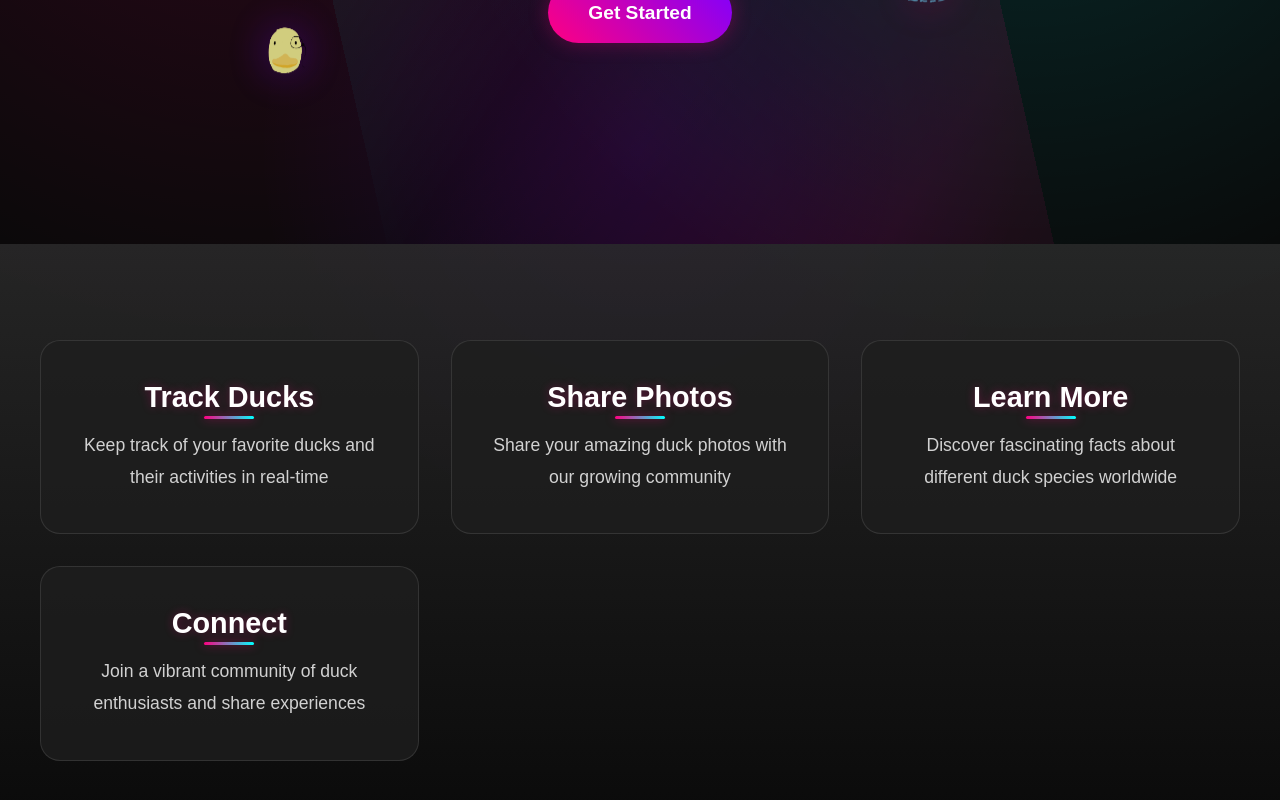
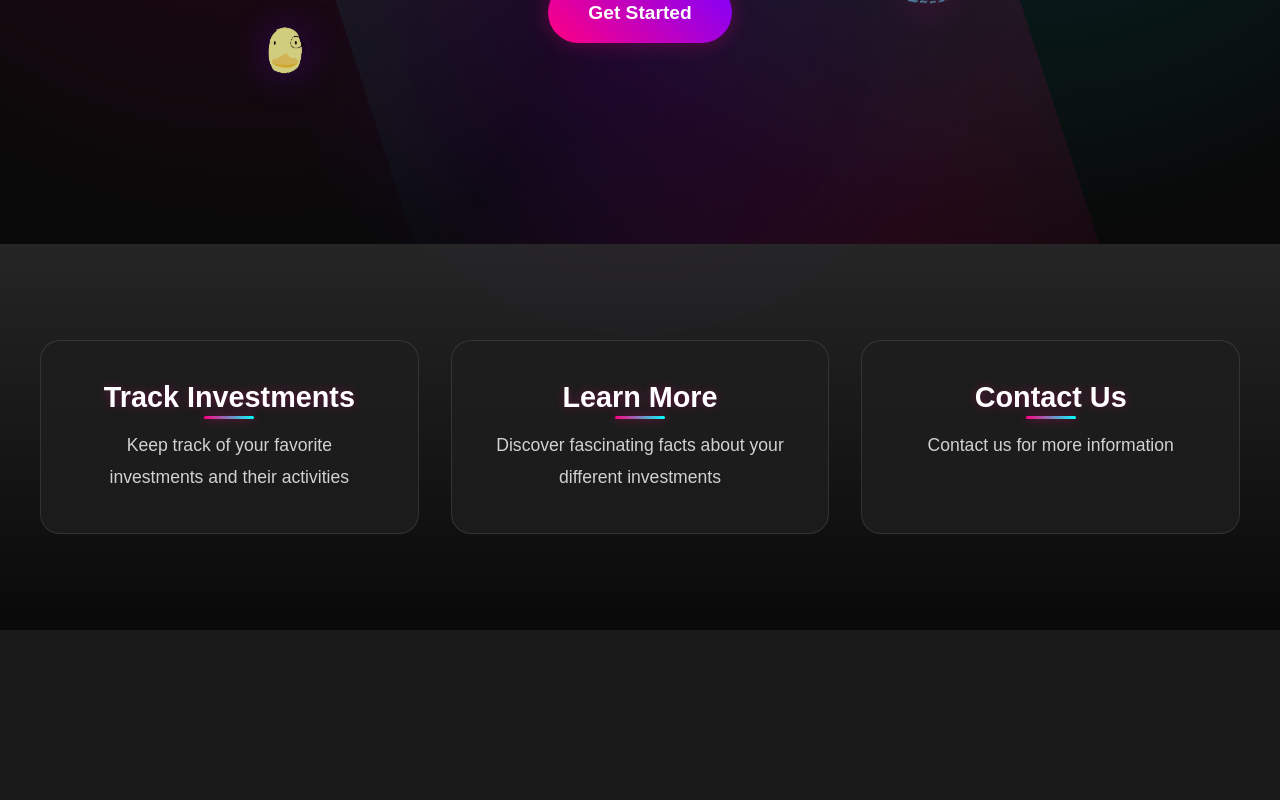
Before and after one commit to johnbros/FantasticFour, a React (Vite) app in the folder my-react-app/: page / in a window 1280 px wide. Shown: the part 636-1436 px from the top of the page. After the commit the page ends 1266 px from the top, so only its background shows below. Built offline with nearby package versions, Linux system fonts and the light colour scheme.

Commit message:
fixed button on home page

```diff
--- a/my-react-app/src/components/Home.jsx
+++ b/my-react-app/src/components/Home.jsx
@@ -1,5 +1,5 @@
 import React, { useEffect, useState } from 'react';
-import { Link } from 'react-router-dom';
+import { Link, useNavigate } from 'react-router-dom';
 import './Home.css';
 
 const Home = () => {
@@ -8,6 +8,8 @@ const Home = () => {
     useEffect(() => {
         setIsVisible(true);
     }, []);
+
+    const navigate = useNavigate();
 
     return (
         <div className="home-container">
@@ -46,7 +48,7 @@ const Home = () => {
                         <h1 className="hero-title">Welcome to Duck Finance</h1>
                     </div>
                     <p className="hero-subtitle">
-                        Your one-stop destination for all things duck-related
+                       Track your investments
                     </p>
                     <Link to="/signup" className="cta-button">
                         Get Started
@@ -57,28 +59,23 @@ const Home = () => {
             {/* Features Section */}
             <section className="features-section">
                 <div className="features-grid">
-                    <div className="feature-card">
-                        <h3 className="feature-title">Track Ducks</h3>
+                    <div className="feature-card" onClick={() => navigate('/dashboard')}>
+                        <h3 className="feature-title">Track Investments</h3>
                         <p className="feature-description">
-                            Keep track of your favorite ducks and their activities in real-time
+                            Keep track of your favorite investments and their activities
                         </p>
                     </div>
-                    <div className="feature-card">
-                        <h3 className="feature-title">Share Photos</h3>
+                        <div className="feature-card" onClick={() => navigate('/about')}>
+                        <h3 className="feature-title">Learn More</h3>
                         <p className="feature-description">
-                            Share your amazing duck photos with our growing community
+                            Discover fascinating facts about your different investments
                         </p>
                     </div>
-                    <div className="feature-card">
-                        <h3 className="feature-title">Learn More</h3>
+                    <div className="feature-card" onClick={() => navigate('/contact')}>
+                        <h3 className="feature-title">Contact Us</h3>
                         <p className="feature-description">
-                            Discover fascinating facts about different duck species worldwide
-                        </p>
-                    </div>
-                    <div className="feature-card">
-                        <h3 className="feature-title">Connect</h3>
-                        <p className="feature-description">
-                            Join a vibrant community of duck enthusiasts and share experiences
+                            Contact us for more information
+
                         </p>
                     </div>
                 </div>
```
Also changed, not shown: 1 other file (tests, documents, lock files or other folders).
